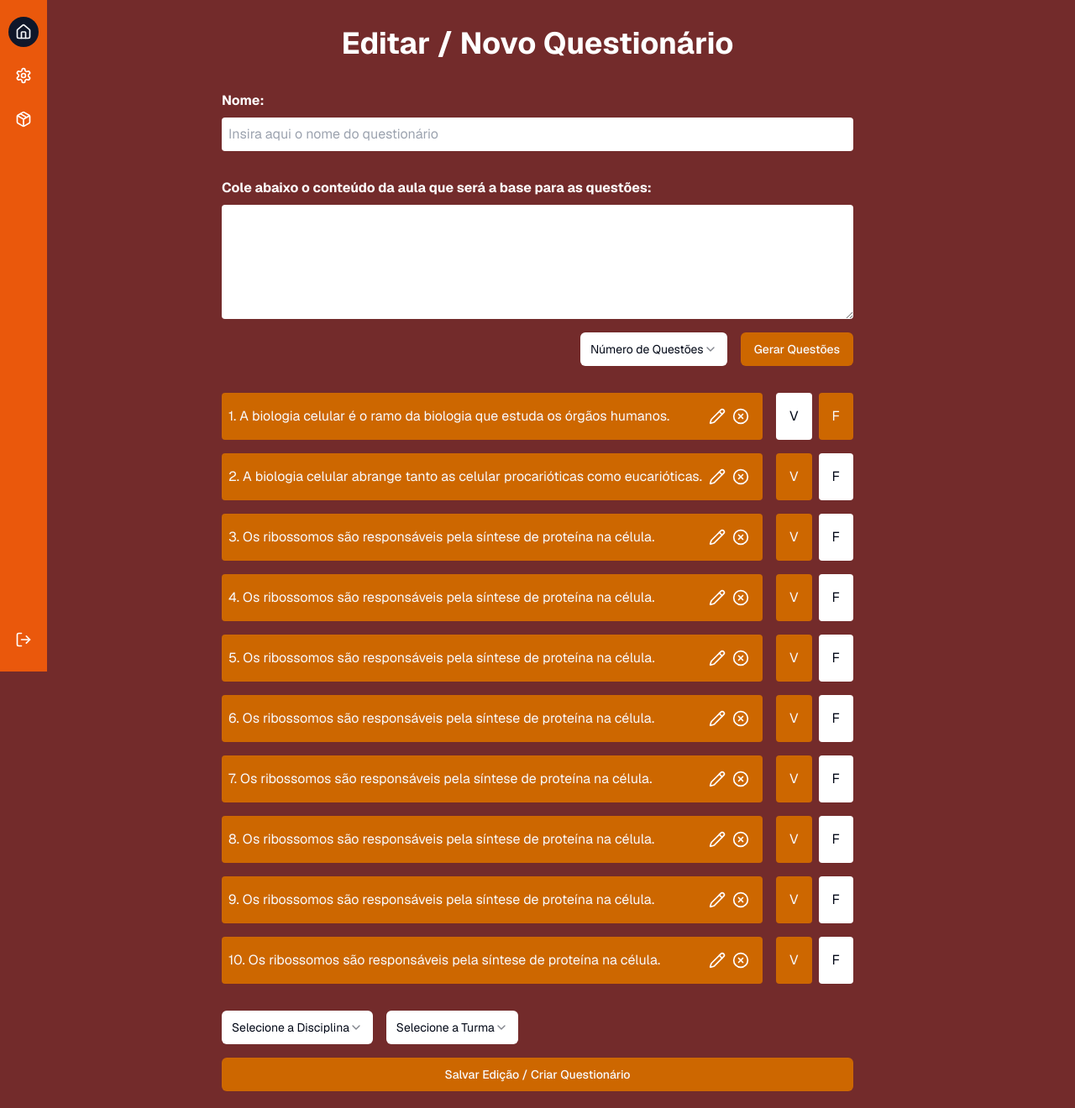
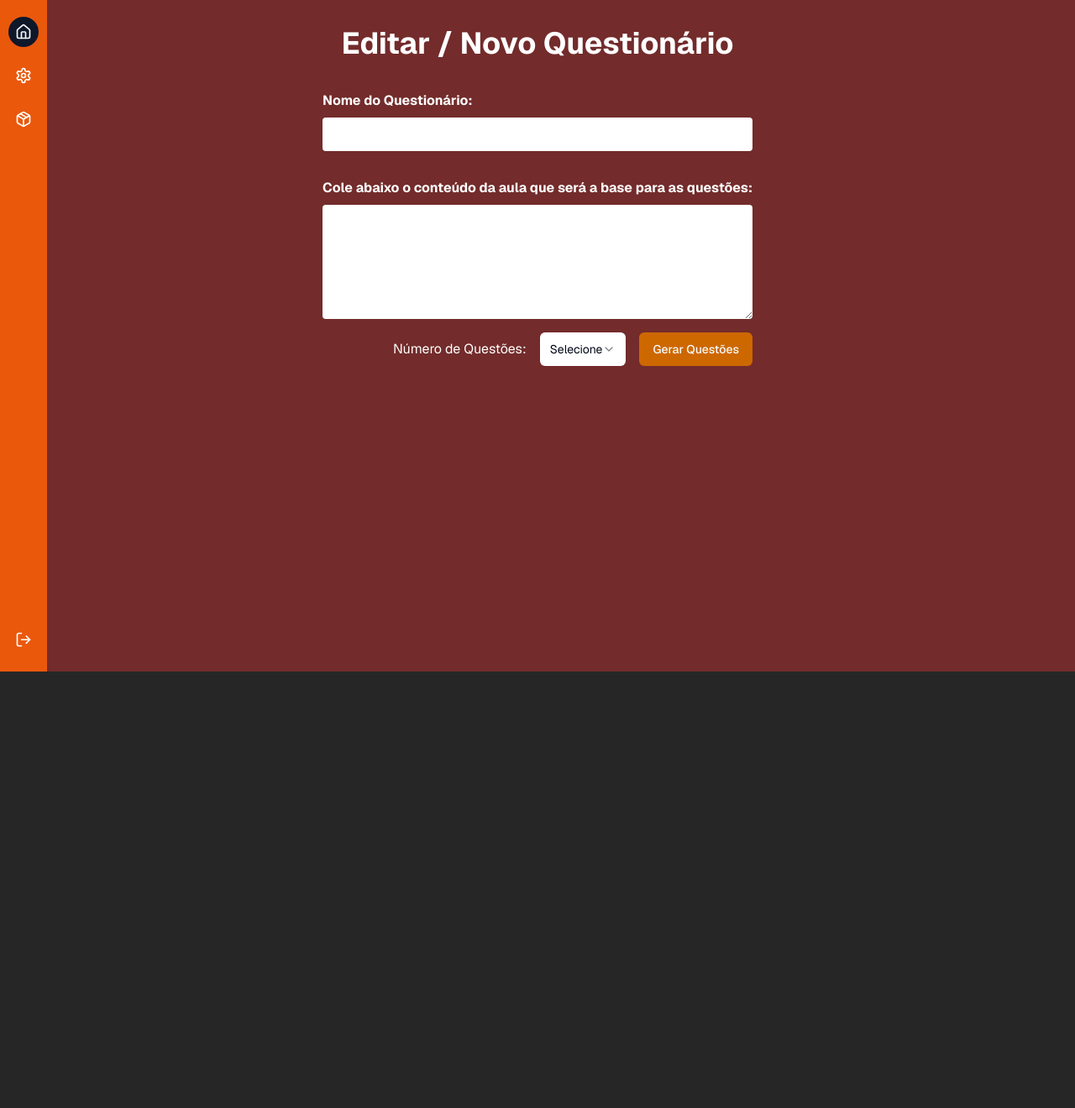
Before and after one commit to caueeugenio/fiap-hackaton-frontend, a Next.js app: page /new-questionnaire in a window 1280 px wide. Shown: the whole page at 84% size. After the commit the page ends 800 px from the top, so only its background shows below. Built offline with nearby package versions, Linux system fonts and the light colour scheme.

Commit message:
feat: new-questionnaire v1 page

```diff
--- a/src/app/new-questionnaire/page.tsx
+++ b/src/app/new-questionnaire/page.tsx
@@ -6,8 +6,11 @@ import QuestionBox from "@/components/QuestionBox";
 import TextArea from "@/components/TextArea";
 import { Button } from "@/components/ui/button";
 import { Select, SelectContent, SelectItem, SelectTrigger, SelectValue } from "@/components/ui/select";
+import { useToast } from "@/hooks/use-toast";
 
 import { useState } from "react";
+
+// TODO: Handle errors in forms
 
 const questionsMock = [
     {"id": 1, "question": "A biologia celular é o ramo da biologia que estuda os órgãos humanos.", "answer": false},
@@ -38,18 +41,62 @@ export default function NewQuestionnaire() {
 
     const [quizName, setQuizName] = useState<string>('');
     const [content, setContent] = useState<string>('');
+    const [questionsCount, setQuestionsCount] = useState<number>(0);
+    const [showQuestions, setShowQuestions] = useState<boolean>(false);
+
     const [questions, setQuestions] = useState(questionsMock);
+
     const [topics, setTopics] = useState(topicsAvailableMock);
+    const [selectedTopic, setSelectedTopic] = useState<string>('');
     const [studentClasses, setStudentClasses] = useState(studentClassesMock);
+    const [selectedStudentClass, setSelectedStudentClass] = useState<string>('');
+
+    const { toast } = useToast();
+
+    function handleGenerateQuestions(e: React.FormEvent) {
+        e.preventDefault();
+        if (questionsCount === 0 || quizName === "" || content === "") {
+            toast({
+                title: "Erro ao submeter",
+                description: "Preencha todos os campos antes de gerar as questões.",
+                variant: "destructive"
+            });
+            return
+        }
+        console.log({questionsCount, quizName, content});
+        setShowQuestions(true);
+    }
+
+    function handleQuestionnaireSubmit(e: React.FormEvent) {
+        e.preventDefault();
+        if (selectedTopic === "" || selectedStudentClass === "") {
+            toast({
+                title: "Erro ao submeter",
+                description: "Selecione a Disciplina e a Classe dos estudantes.",
+                variant: "destructive"
+            });
+            return
+        }
+        console.log("Questionário submetido!");
+        console.log({selectedTopic, selectedStudentClass, questions});
+        setSelectedTopic("");
+        setSelectedStudentClass("");
+        setQuestionsCount(0);
+        setQuizName("");
+        setContent("");
+        setShowQuestions(false);
+
+    }
+
 
     return (
-        <main className="bg-tertiary_background flex flex-col items-center justify-center min-h-screen">
+        <main className="bg-tertiary_background flex flex-col items-center min-h-screen">
             <HeaderDetails title="Editar / Novo Questionário" />
             <form className="flex flex-col w-[800] my-5 gap-4">
                 <InputText
                     fieldName={"quiz_name"}
-                    content={"Nome"}
-                    placeholder={"Insira aqui o nome do questionário"}
+                    content={"Nome do Questionário"}
+                    placeholder={""}
                     value={quizName}
                     onChange={(e) => setQuizName(e.target.value)}
                 />
@@ -60,12 +107,13 @@ export default function NewQuestionnaire() {
                     value={content}
                     onChange={(e) => setContent(e.target.value)}
                 />
-                <div className="flex justify-end gap-4">
-                    <Select>
-                        <SelectTrigger className="bg-white border-none w-[200] align-center">
-                            <SelectValue placeholder="Número de Questões" />
+                <div className="flex justify-end gap-4 items-center">
+                    <p className="text-white">Número de Questões:</p>
+                    <Select onValueChange={(val) => setQuestionsCount(parseInt(val))}>
+                        <SelectTrigger className="bg-white border-none w-[120] align-center">
+                            <SelectValue placeholder="Selecione" />
                         </SelectTrigger>
-                        <SelectContent>
+                        <SelectContent >
                             <SelectItem value="10">10</SelectItem>
                             <SelectItem value="15">15</SelectItem>
                             <SelectItem value="20">20</SelectItem>
@@ -77,8 +125,11 @@ export default function NewQuestionnaire() {
                             <SelectItem value="50">50</SelectItem>
                         </SelectContent>
                     </Select>
-                    <Button className='w-[200] bg-button_primary' type='submit'>Gerar Questões</Button>
+                    <Button className='w-[200] bg-button_primary' type='submit' onClick={handleGenerateQuestions}>Gerar Questões</Button>
                 </div>
+                {
+                    showQuestions ? (
+                        <>
                             <div className="flex flex-col py-4 gap-4">
                                 {
                                     questions.map((question) => {
@@ -87,7 +138,7 @@ export default function NewQuestionnaire() {
                                 }
                             </div>
                             <div className="flex gap-4">
-                    <Select>
+                                <Select onValueChange={(val) => setSelectedTopic(val)}>
                                     <SelectTrigger className="bg-white border-none w-[200] align-center">
                                         <SelectValue placeholder="Selecione a Disciplina" />
                                     </SelectTrigger>
@@ -101,7 +152,7 @@ export default function NewQuestionnaire() {
                                         }
                                     </SelectContent>
                                 </Select>
-                    <Select>
+                                <Select onValueChange={(val) => setSelectedStudentClass(val)}>
                                     <SelectTrigger className="bg-white border-none w-[200] align-center">
                                         <SelectValue placeholder="Selecione a Turma" />
                                     </SelectTrigger>
@@ -110,7 +161,7 @@ export default function NewQuestionnaire() {
                                             studentClasses.map((studentClass) => {
                                                 return (
                                                     <SelectItem
-                                            value={studentClass.id.toString()}
+                                                        value={studentClass.studentYear + "a Série " + studentClass.studentClass}
                                                         key={studentClass.id}>
                                                             {studentClass.studentYear}a Série {studentClass.studentClass}
                                                     </SelectItem>
@@ -120,8 +171,15 @@ export default function NewQuestionnaire() {
                                     </SelectContent>
                                 </Select>
                             </div>
-                <Button className='bg-button_primary' type='submit'>Salvar Edição / Criar Questionário</Button>
+                            <Button className='bg-button_primary' type='submit' onClick={handleQuestionnaireSubmit}>Salvar Edição / Criar Questionário</Button>
+                        </>
+                    ) : null
+                }
+
             </form>
+
+
+
         </main>
 
 
```
Lines whose indentation alone changed are shown as unchanged.
